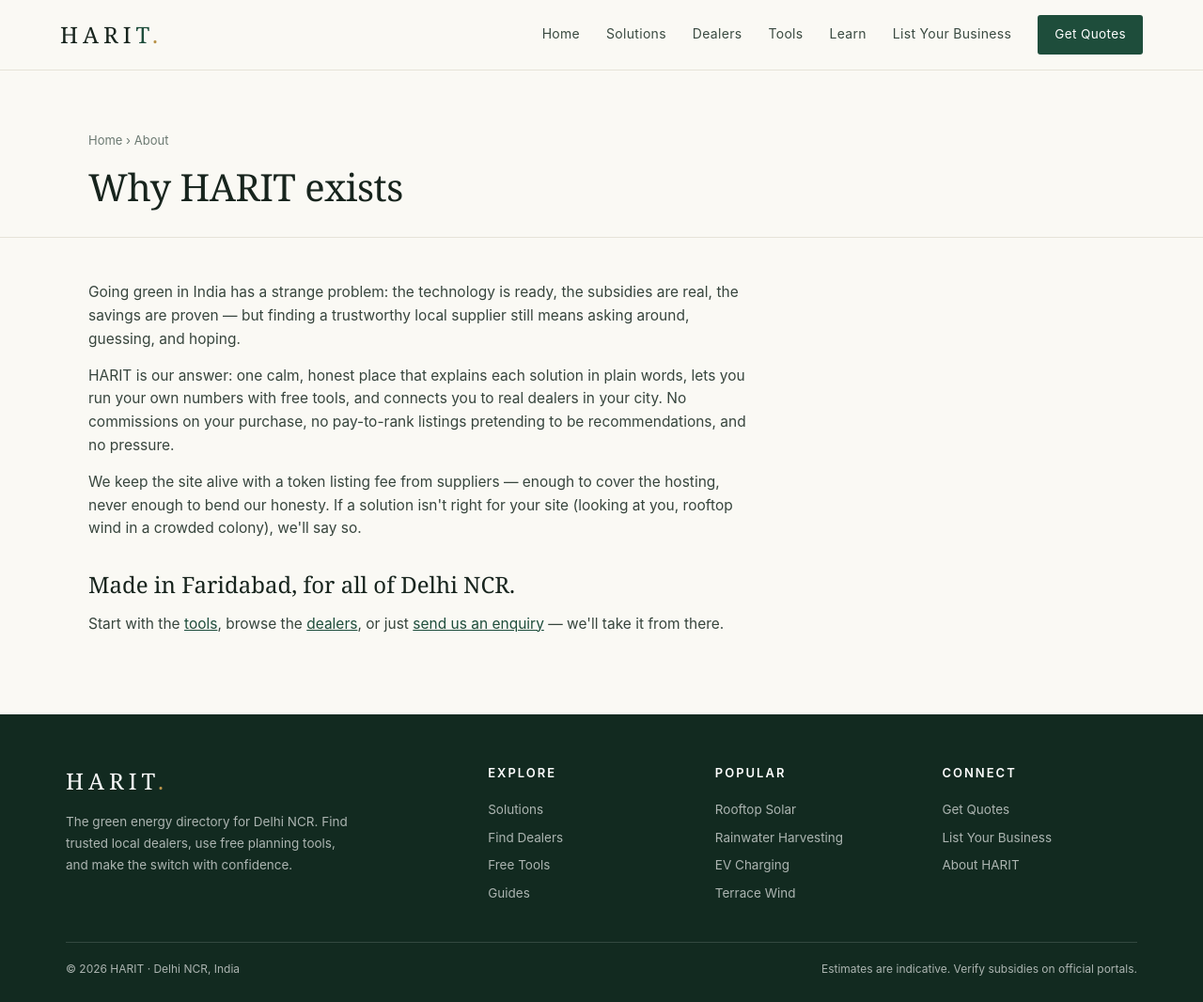
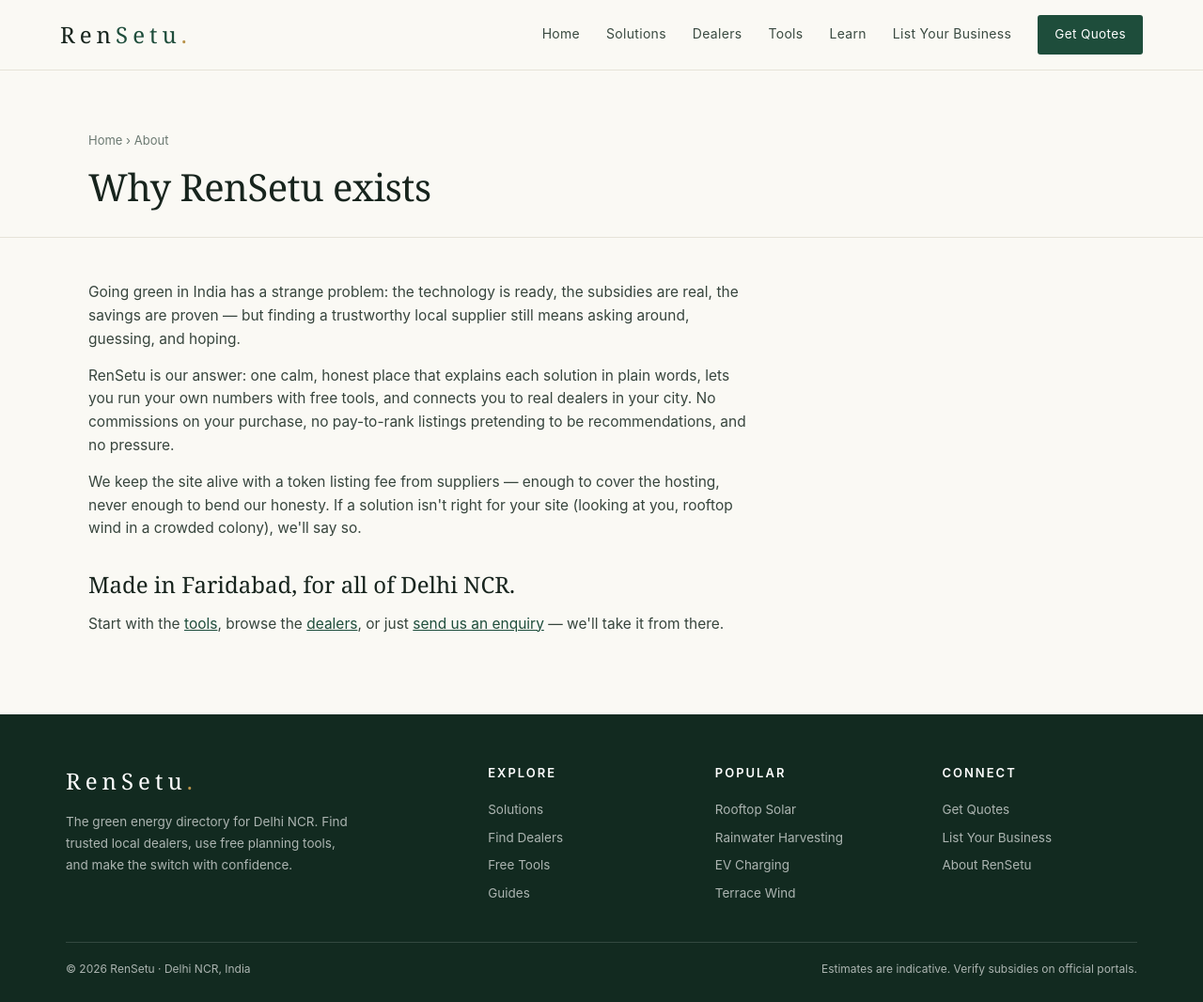
Before and after one commit to GtTanishSharma/RenSetu, a Django app: page /about/ in a window 1280 px wide. Shown: the whole page at 94% size. Run offline with Django 5.2, Linux system fonts and the light colour scheme; data comes from the database, SQL or seed files in the repository.

Commit message:
Rename to RenSetu

```diff
--- a/directory/admin.py
+++ b/directory/admin.py
@@ -4,8 +4,8 @@
     Category, Dealer, Enquiry, Guide, SiteSetting, SupplierApplication, Tool,
 )
 
-admin.site.site_header = "HARIT Admin"
-admin.site.site_title = "HARIT Admin"
+admin.site.site_header = "RenSetu Admin"
+admin.site.site_title = "RenSetu Admin"
 admin.site.index_title = "Manage your green energy directory"
 
 
--- a/directory/management/commands/seed_harit.py
+++ b/directory/management/commands/seed_harit.py
@@ -89,7 +89,7 @@
 
 
 class Command(BaseCommand):
-    help = "Load HARIT starter content (categories, dealers, tools, guides)."
+    help = "Load RenSetu starter content (categories, dealers, tools, guides)."
 
     def handle(self, *args, **opts):
         SiteSetting.get()
@@ -129,4 +129,4 @@
             d.categories.set([cat_objs[s] for s in cats])
         self.stdout.write(f"Dealers: {Dealer.objects.count()}")
 
-        self.stdout.write(self.style.SUCCESS("HARIT content seeded."))
+        self.stdout.write(self.style.SUCCESS("RenSetu content seeded."))
--- a/directory/models.py
+++ b/directory/models.py
@@ -15,7 +15,7 @@
         verbose_name_plural = "Site settings"
 
     def __str__(self):
-        return f"HARIT settings ({self.region})"
+        return f"RenSetu settings ({self.region})"
 
     @classmethod
     def get(cls):
--- a/directory/templates/directory/_dealer.html
+++ b/directory/templates/directory/_dealer.html
@@ -8,7 +8,7 @@
   <div class="desc">{{ d.desc|default:d.description }}{% if d.since %} <span style="color:#9AA69F">· Since {{ d.since }}</span>{% endif %}</div>
   <div class="actions">
     <a class="call" href="tel:{{ d.phone|clean_phone }}">Call {{ d.phone }}</a>
-    <a class="wa" href="{% wa_link d.whatsapp 'Hi, I found you on HARIT (the green energy directory). I would like to enquire about your services.' %}" target="_blank">
+    <a class="wa" href="{% wa_link d.whatsapp 'Hi, I found you on RenSetu (the green energy directory). I would like to enquire about your services.' %}" target="_blank">
       <svg class="wa-ic" viewBox="0 0 24 24" fill="currentColor"><path d="M12 2a10 10 0 0 0-8.6 15.1L2 22l5-1.3A10 10 0 1 0 12 2zm5.4 14.1c-.2.6-1.3 1.2-1.8 1.2-.5.1-1 .2-3.4-.7-2.9-1.2-4.7-4.1-4.9-4.3-.1-.2-1.1-1.5-1.1-2.9s.7-2 1-2.3c.2-.3.5-.3.7-.3h.5c.2 0 .4 0 .6.5s.8 1.9.8 2c.1.1.1.3 0 .5l-.4.6c-.2.2-.3.4-.1.7.2.3.8 1.3 1.7 2.1 1.2 1 2.1 1.4 2.4 1.5.3.1.5.1.7-.1l1-1.2c.2-.3.4-.2.7-.1l2 1c.3.1.5.2.5.3.1.1.1.6-.1 1.2z"/></svg> WhatsApp
     </a>
   </div>
--- a/directory/templates/directory/about.html
+++ b/directory/templates/directory/about.html
@@ -1,13 +1,13 @@
 {% extends "directory/base.html" %}
-{% block title %}About — HARIT{% endblock %}
+{% block title %}About — RenSetu{% endblock %}
 {% block content %}
 <div class="page-head"><div class="container">
   <div class="crumb"><a href="{% url 'home' %}">Home</a> › About</div>
-  <h1 class="display" style="font-size:40px">Why HARIT exists</h1>
+  <h1 class="display" style="font-size:40px">Why RenSetu exists</h1>
 </div></div>
 <div class="container"><div class="article">
   <p>Going green in India has a strange problem: the technology is ready, the subsidies are real, the savings are proven — but finding a trustworthy local supplier still means asking around, guessing, and hoping.</p>
-  <p>HARIT is our answer: one calm, honest place that explains each solution in plain words, lets you run your own numbers with free tools, and connects you to real dealers in your city. No commissions on your purchase, no pay-to-rank listings pretending to be recommendations, and no pressure.</p>
+  <p>RenSetu is our answer: one calm, honest place that explains each solution in plain words, lets you run your own numbers with free tools, and connects you to real dealers in your city. No commissions on your purchase, no pay-to-rank listings pretending to be recommendations, and no pressure.</p>
   <p>We keep the site alive with a token listing fee from suppliers — enough to cover the hosting, never enough to bend our honesty. If a solution isn't right for your site (looking at you, rooftop wind in a crowded colony), we'll say so.</p>
   <h2>Made in Faridabad, for all of {{ site.region }}.</h2>
   <p>Start with the <a href="{% url 'tools' %}" style="color:var(--forest);text-decoration:underline">tools</a>, browse the <a href="{% url 'dealers' %}" style="color:var(--forest);text-decoration:underline">dealers</a>, or just <a href="{% url 'enquiry' %}" style="color:var(--forest);text-decoration:underline">send us an enquiry</a> — we'll take it from there.</p>
--- a/directory/templates/directory/base.html
+++ b/directory/templates/directory/base.html
@@ -3,7 +3,7 @@
 <head>
 <meta charset="UTF-8">
 <meta name="viewport" content="width=device-width, initial-scale=1.0">
-<title>{% block title %}HARIT — The Green Energy Directory · {{ site.region }}{% endblock %}</title>
+<title>{% block title %}RenSetu — The Green Energy Directory · {{ site.region }}{% endblock %}</title>
 <meta name="description" content="{% block description %}Find trusted dealers for rooftop solar, wind, rainwater harvesting, EV charging and more across {{ site.region }}. Free tools, honest guides, verified suppliers.{% endblock %}">
 <style>
   *{margin:0;padding:0;box-sizing:border-box;}
@@ -193,7 +193,7 @@
 <body>
 <header>
   <div class="bar">
-    <a class="logo" href="{% url 'home' %}">HARI<b>T</b><span class="dot">.</span></a>
+    <a class="logo" href="{% url 'home' %}">Ren<b>Setu</b><span class="dot">.</span></a>
     <button class="burger" onclick="document.getElementById('nav').classList.toggle('open')">☰</button>
     <nav class="nav" id="nav">
       <a href="{% url 'home' %}" {% if nav == 'home' %}class="active"{% endif %}>Home</a>
@@ -220,15 +220,15 @@
 <footer>
   <div class="fgrid">
     <div>
-      <div class="flogo">HARIT<span class="dot">.</span></div>
+      <div class="flogo">RenSetu<span class="dot">.</span></div>
       <p style="font-size:13.5px;line-height:1.7;max-width:300px;">The green energy directory for {{ site.region }}. Find trusted local dealers, use free planning tools, and make the switch with confidence.</p>
     </div>
     <div><h5>EXPLORE</h5><a href="{% url 'solutions' %}">Solutions</a><a href="{% url 'dealers' %}">Find Dealers</a><a href="{% url 'tools' %}">Free Tools</a><a href="{% url 'learn' %}">Guides</a></div>
     <div><h5>POPULAR</h5><a href="{% url 'category' 'solar' %}">Rooftop Solar</a><a href="{% url 'category' 'rain' %}">Rainwater Harvesting</a><a href="{% url 'category' 'ev' %}">EV Charging</a><a href="{% url 'category' 'wind' %}">Terrace Wind</a></div>
-    <div><h5>CONNECT</h5><a href="{% url 'enquiry' %}">Get Quotes</a><a href="{% url 'list_business' %}">List Your Business</a><a href="{% url 'about' %}">About HARIT</a></div>
+    <div><h5>CONNECT</h5><a href="{% url 'enquiry' %}">Get Quotes</a><a href="{% url 'list_business' %}">List Your Business</a><a href="{% url 'about' %}">About RenSetu</a></div>
   </div>
   <div class="fbottom">
-    <span>© 2026 HARIT · {{ site.region }}, India</span>
+    <span>© 2026 RenSetu · {{ site.region }}, India</span>
     <span>Estimates are indicative. Verify subsidies on official portals.</span>
   </div>
 </footer>
--- a/directory/templates/directory/category.html
+++ b/directory/templates/directory/category.html
@@ -1,6 +1,6 @@
 {% extends "directory/base.html" %}
 {% load harit_extras %}
-{% block title %}{{ cat.name }} — HARIT{% endblock %}
+{% block title %}{{ cat.name }} — RenSetu{% endblock %}
 {% block content %}
 <div class="page-head"><div class="container">
   <div class="crumb"><a href="{% url 'home' %}">Home</a> › <a href="{% url 'solutions' %}">Solutions</a> › {{ cat.name }}</div>
--- a/directory/templates/directory/dealers.html
+++ b/directory/templates/directory/dealers.html
@@ -1,6 +1,6 @@
 {% extends "directory/base.html" %}
 {% load harit_extras %}
-{% block title %}Find a Dealer — HARIT{% endblock %}
+{% block title %}Find a Dealer — RenSetu{% endblock %}
 {% block content %}
 <div class="page-head"><div class="container">
   <div class="crumb"><a href="{% url 'home' %}">Home</a> › Dealers</div>
--- a/directory/templates/directory/enquiry.html
+++ b/directory/templates/directory/enquiry.html
@@ -1,5 +1,5 @@
 {% extends "directory/base.html" %}
-{% block title %}Get Quotes — HARIT{% endblock %}
+{% block title %}Get Quotes — RenSetu{% endblock %}
 {% block content %}
 <div class="page-head"><div class="container">
   <div class="crumb"><a href="{% url 'home' %}">Home</a> › Get Quotes</div>
--- a/directory/templates/directory/guide.html
+++ b/directory/templates/directory/guide.html
@@ -1,5 +1,5 @@
 {% extends "directory/base.html" %}
-{% block title %}{{ guide.title }} — HARIT{% endblock %}
+{% block title %}{{ guide.title }} — RenSetu{% endblock %}
 {% block content %}
 <div class="page-head"><div class="container">
   <div class="crumb"><a href="{% url 'home' %}">Home</a> › <a href="{% url 'learn' %}">Learn</a> › {{ guide.tag }}</div>
--- a/directory/templates/directory/home.html
+++ b/directory/templates/directory/home.html
@@ -61,7 +61,7 @@
 <section class="impact"><div class="container">
   <div class="eyebrow">Why this exists</div>
   <h2>Going green in India shouldn't require ten phone calls and a leap of faith.</h2>
-  <p>HARIT puts honest information and real local suppliers in one place — free for every homeowner, always.</p>
+  <p>RenSetu puts honest information and real local suppliers in one place — free for every homeowner, always.</p>
   <div style="margin-top:24px"><a class="btn" style="background:#fff;color:var(--forest)" href="{% url 'enquiry' %}">Get quotes now</a></div>
 </div></section>
 
--- a/directory/templates/directory/learn.html
+++ b/directory/templates/directory/learn.html
@@ -1,5 +1,5 @@
 {% extends "directory/base.html" %}
-{% block title %}Learn — HARIT{% endblock %}
+{% block title %}Learn — RenSetu{% endblock %}
 {% block content %}
 <div class="page-head"><div class="container">
   <div class="crumb"><a href="{% url 'home' %}">Home</a> › Learn</div>
--- a/directory/templates/directory/list_business.html
+++ b/directory/templates/directory/list_business.html
@@ -1,10 +1,10 @@
 {% extends "directory/base.html" %}
-{% block title %}List Your Business — HARIT{% endblock %}
+{% block title %}List Your Business — RenSetu{% endblock %}
 {% block content %}
 <div class="page-head"><div class="container">
   <div class="crumb"><a href="{% url 'home' %}">Home</a> › List Your Business</div>
   <h1 class="display" style="font-size:40px">Reach {{ site.region }}'s green-minded customers</h1>
-  <p class="lede" style="margin-top:10px">A listing on HARIT puts your business in front of homeowners who are already researching — with a direct line to your phone.</p>
+  <p class="lede" style="margin-top:10px">A listing on RenSetu puts your business in front of homeowners who are already researching — with a direct line to your phone.</p>
 </div></div>
 <div class="form-wrap"><div class="form-card">
   <div class="eyebrow">Simple, honest pricing</div>
--- a/directory/templates/directory/solutions.html
+++ b/directory/templates/directory/solutions.html
@@ -1,6 +1,6 @@
 {% extends "directory/base.html" %}
 {% load harit_extras %}
-{% block title %}Solutions — HARIT{% endblock %}
+{% block title %}Solutions — RenSetu{% endblock %}
 {% block content %}
 <div class="page-head"><div class="container">
   <div class="crumb"><a href="{% url 'home' %}">Home</a> › Solutions</div>
--- a/directory/templates/directory/tool.html
+++ b/directory/templates/directory/tool.html
@@ -1,6 +1,6 @@
 {% extends "directory/base.html" %}
 {% load harit_extras %}
-{% block title %}{{ tool.name }} — HARIT{% endblock %}
+{% block title %}{{ tool.name }} — RenSetu{% endblock %}
 {% block content %}
 <div class="page-head"><div class="container">
   <div class="crumb"><a href="{% url 'home' %}">Home</a> › <a href="{% url 'tools' %}">Tools</a> › {{ tool.name }}</div>
@@ -67,7 +67,7 @@
     '<div class="res-row"><span class="k">25-year net saving</span><span class="v">'+money(saveM*12*25-net)+'</span></div>'+
     '<div class="res-row"><span class="k">CO₂ avoided / year</span><span class="v">'+Math.round(co2)+' kg ≈ '+trees+' trees</span></div>'+
     '<div class="note" style="margin-top:12px">*Residential, via empanelled vendor; verify current rates on pmsuryaghar.gov.in.</div>'+
-    '<div style="margin-top:18px"><a class="btn btn-wa" href="'+wa("Hi HARIT! The solar calculator suggests a "+kw+" kW system for me. Please connect me with rooftop solar dealers.")+'" target="_blank">'+WAICON+' Get quotes for '+kw+' kW</a></div>';
+    '<div style="margin-top:18px"><a class="btn btn-wa" href="'+wa("Hi RenSetu! The solar calculator suggests a "+kw+" kW system for me. Please connect me with rooftop solar dealers.")+'" target="_blank">'+WAICON+' Get quotes for '+kw+' kW</a></div>';
 }
 function calcSizer(){
   const a=+($('#i_area').value||0);if(!a){$('#res').innerHTML='';return;}
--- a/directory/templates/directory/tools.html
+++ b/directory/templates/directory/tools.html
@@ -1,5 +1,5 @@
 {% extends "directory/base.html" %}
-{% block title %}Free Tools — HARIT{% endblock %}
+{% block title %}Free Tools — RenSetu{% endblock %}
 {% block content %}
 <div class="page-head"><div class="container">
   <div class="crumb"><a href="{% url 'home' %}">Home</a> › Tools</div>
```
Also changed, not shown: README.md.
